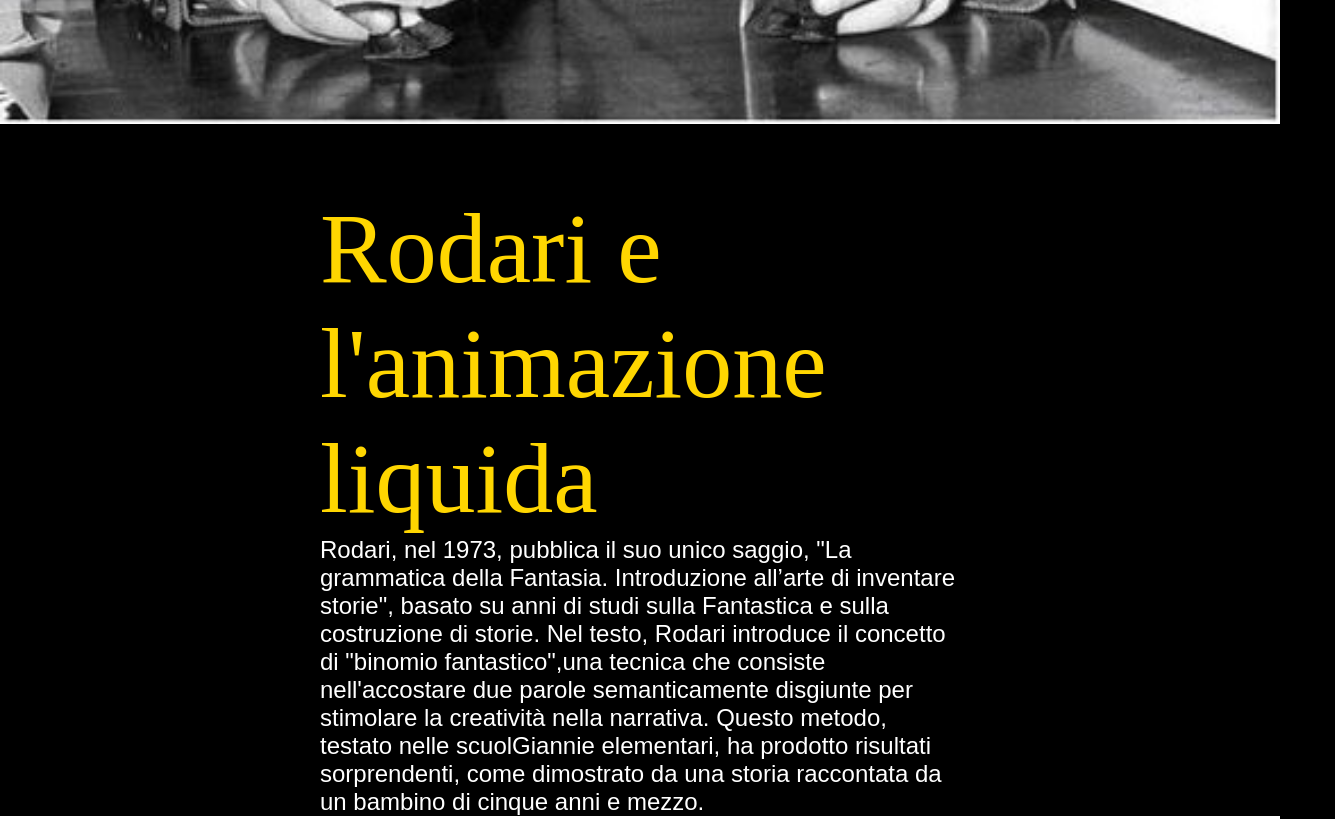
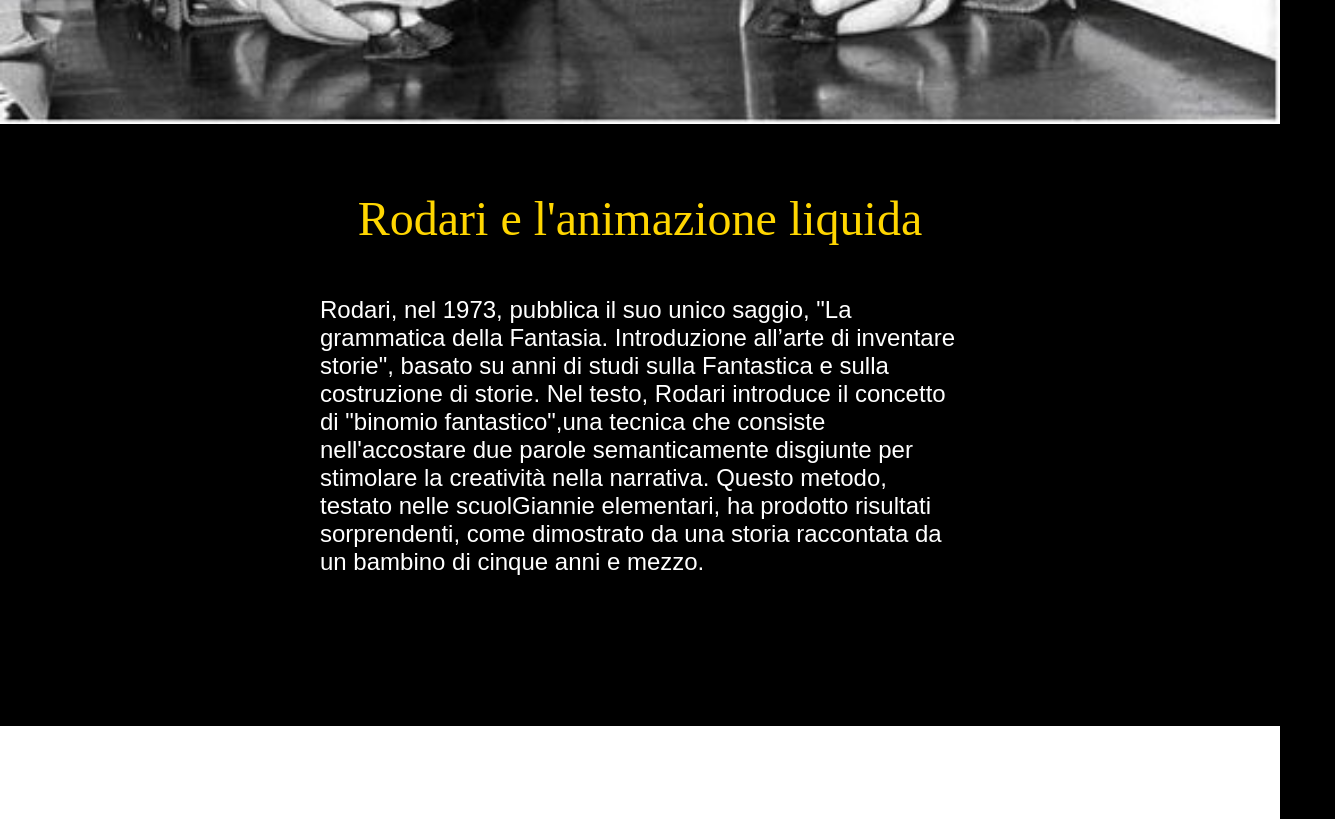
Before and after one commit to luigifalanga1/Prova_pagina_rodari, a plain HTML site: page index.html in a window 1280 px wide. Shown: the part 1000-1819 px from the top of the page, 1335 px wide, since content can reach past the window. Drawn offline with Linux system fonts and the light colour scheme.

Commit message:
Update style.css

```diff
--- a/css/style.css
+++ b/css/style.css
@@ -8,7 +8,7 @@ body {
 }
 h1, h2, h3, h4, p, ul, li {
     margin: auto;
-    max-width: 50%;
+    max-width: 1100px;
 }
 header {
     max-width: 100%;
@@ -49,7 +49,7 @@ header {
     .titolo p {
 
 
-    font-size: 100px;
+    font-size: 48px;
         font-family: 'Times New Roman', Times, serif;
     color: #FFD600;
     padding-top: 5%;
@@ -64,6 +64,8 @@ header {
     .text1 p {
          font-size: 24px;
          max-width: 50%;
+         margin-top: 50px;
+         margin-bottom: 150px;
 
     }
     .testoeimg{
```
